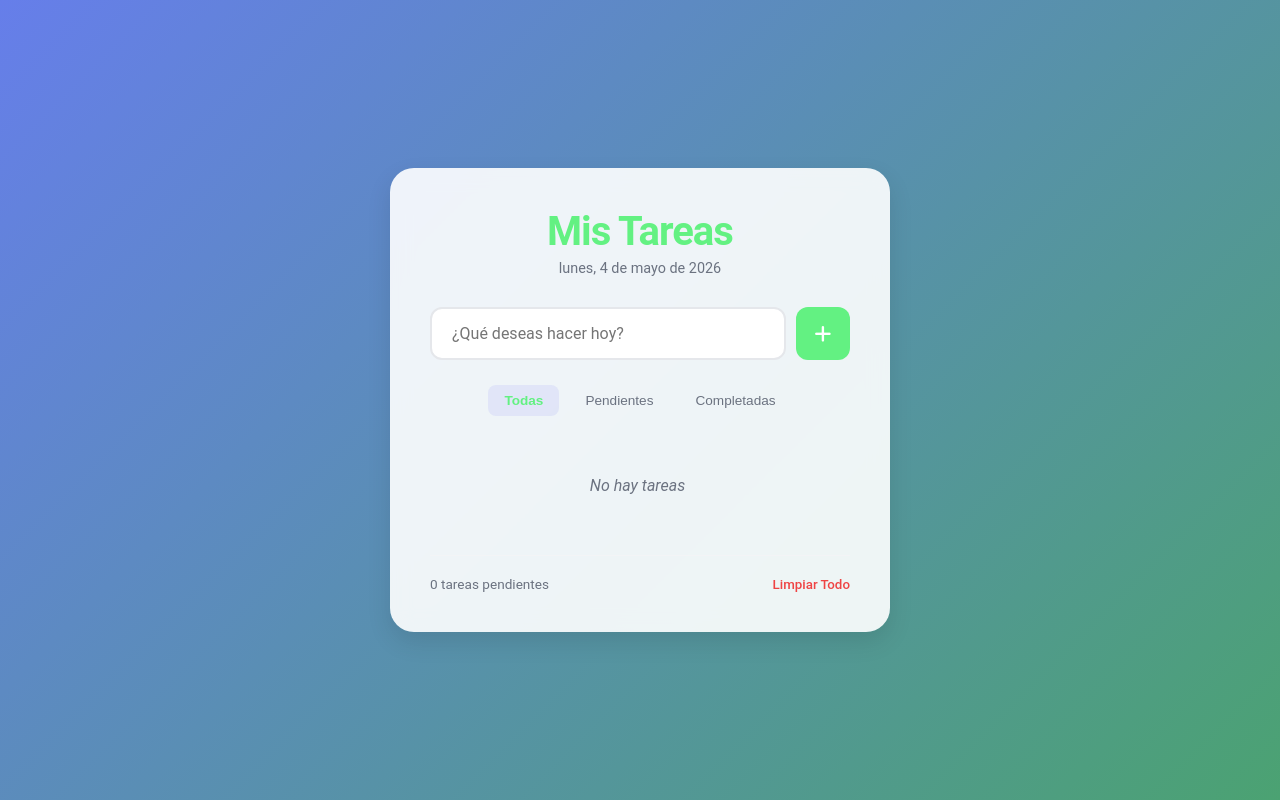
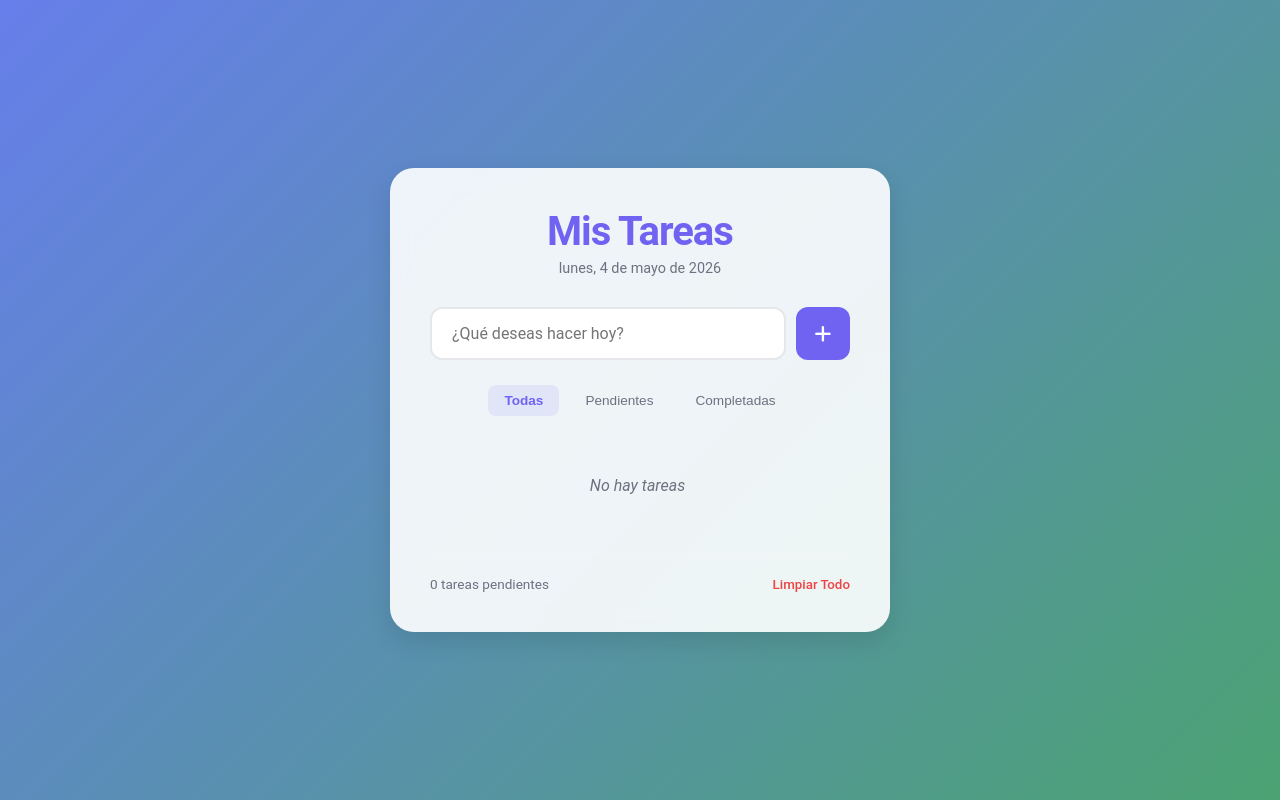
Before and after one commit to IsmaTerluk/AppPracticeGit, a plain HTML site: page index.html in a window 1280 px wide. Drawn offline with Linux system fonts and the light colour scheme.

Commit message:
Cambios de estilos

```diff
--- a/style.css
+++ b/style.css
@@ -1,6 +1,6 @@
 :root {
-    --primary-color: #63f182;
-    --primary-hover: #46e576;
+    --primary-color: #7163f1;
+    --primary-hover: #5146e5;
     --bg-gradient: linear-gradient(135deg, #667eea 0%, #4ba272 100%);
     --glass-bg: rgba(255, 255, 255, 0.9);
     --text-main: #1f2937;
```
